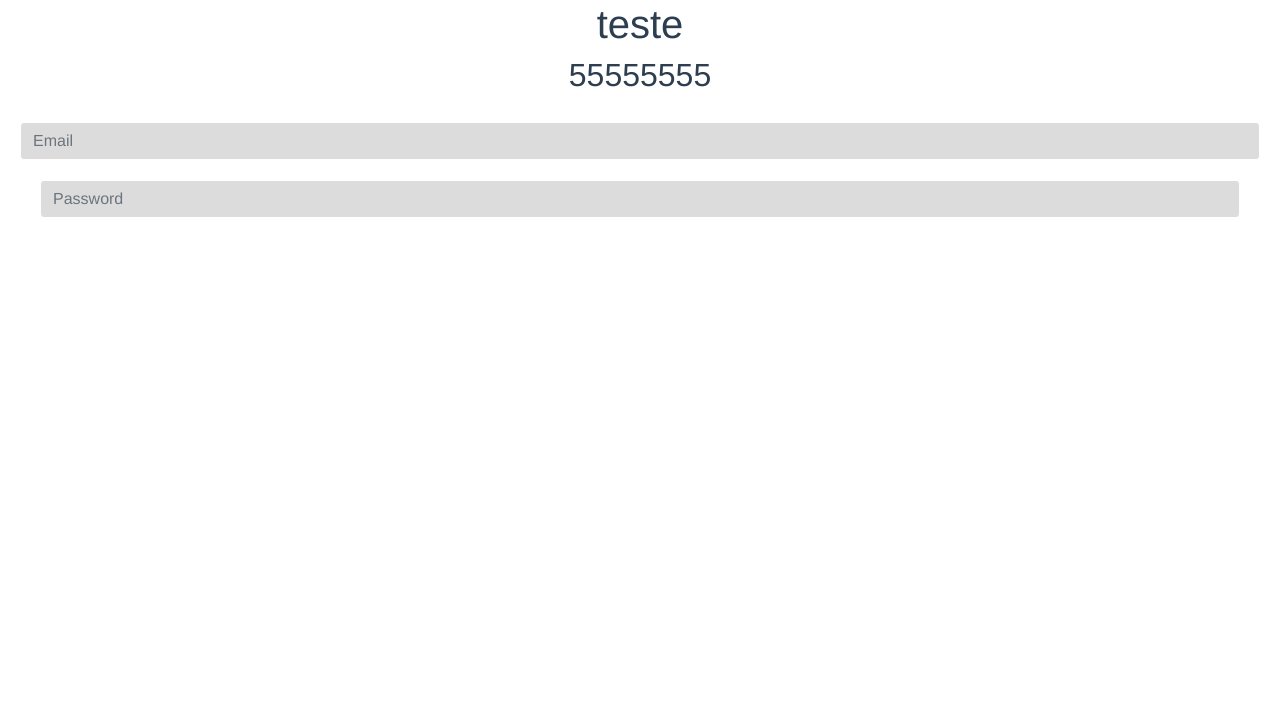
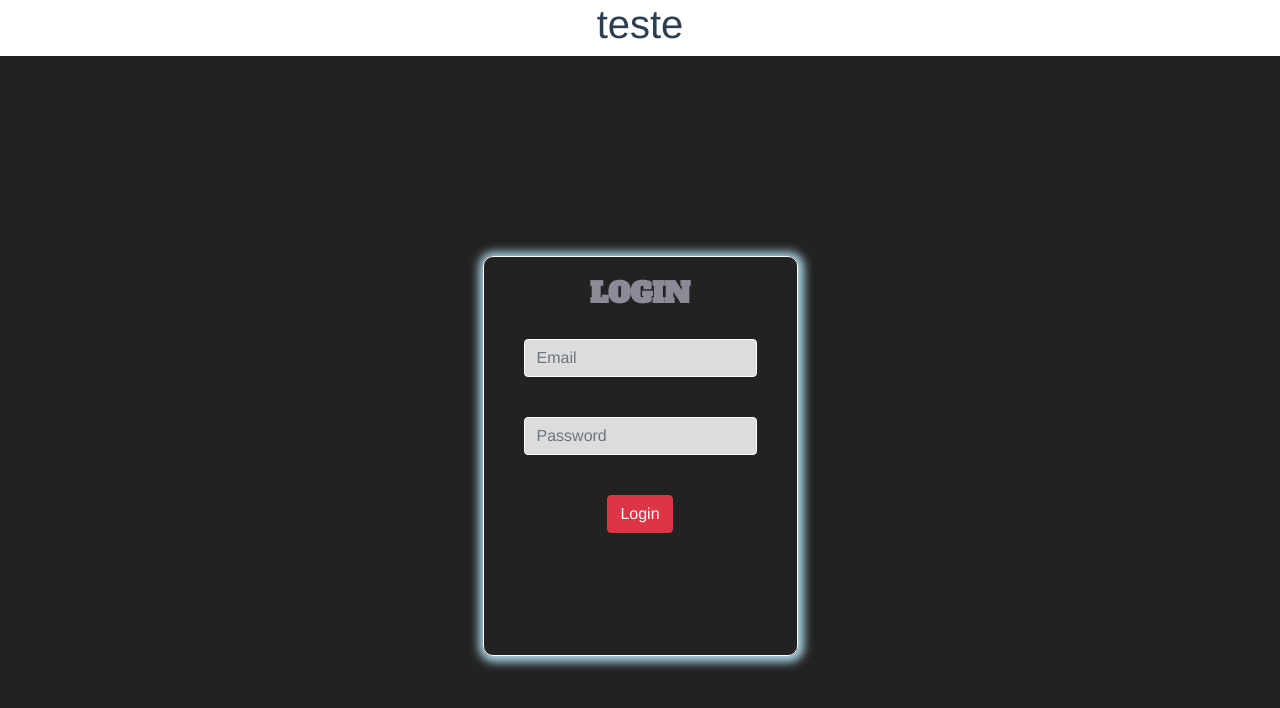
Before and after one commit to joaohenryquecunha/g-ponto, a Vue app: page /login in a window 1280 px wide. Shown: the top 708 px of the page. Built offline with nearby package versions, Linux system fonts and the light colour scheme.

Commit message:
fix - Login-cadastro

```diff
--- a/src/App.vue
+++ b/src/App.vue
@@ -5,7 +5,7 @@
 </template>
 
 <style lang="scss">
-@import 'assets/css/main.css';
+@import "@/assets/css/main.css";
 #app {
   font-family: Avenir, Helvetica, Arial, sans-serif;
   -webkit-font-smoothing: antialiased;
--- a/src/assets/css/main.css
+++ b/src/assets/css/main.css
@@ -14,5 +14,49 @@
     --colorRed: #ff1100;
     --colorRedBG: rgba(158, 12, 2, 0.1);
     --colorBoxShadow: rgba(0, 0, 0, 0.05);
+    --colorHover1:rgb(0, 255, 115);
+    --colorHover2:rgb(0, 255, 191);
+    --colorHover3:rgb(0, 255, 85);
 
 }
+@import url('https://fonts.googleapis.com/css2? family= Alfa+Slab+One & display=swap');
+
+.container-cadastro:hover {
+  box-shadow: 1px 1px 10px 5px  rgba(0, 0, 0, 0.2);
+  transition: box-shadow 0.3s ease-in-out;
+  animation: changeColor 3s infinite alternate;
+}
+
+@keyframes changeColor {
+  0% {
+      box-shadow: 1px 1px 10px 5px  var(--colorHover1);
+  }
+  50% {
+      box-shadow: 1px 1px 10px 5px  var(--colorHover2);
+  }
+  100% {
+      box-shadow: 1px 1px 10px 5px  var(--colorHover3);
+  }
+}
+
+
+.container-cadastro {
+    margin: auto;
+    padding: 20px;
+    height: 50vh;
+    border: 1px solid white;
+    border-radius: 10px;
+    box-shadow: 1px 1px 10px 5px  lightblue;
+
+  }
+
+  #input {
+    background: gainsboro;
+    border: 1px solid white;
+
+  }
+  .inputs {
+    color: black;
+    padding: 20px;
+    border-radius: 5px;
+  }
--- a/src/components/Cadastro.vue
+++ b/src/components/Cadastro.vue
@@ -2,6 +2,9 @@
   <div class="container">
     <div class="container-cadastro">
       <b-form @submit.prevent="onSubmit">
+        <div class="text-forms">
+          <h3>CADASTRE-SE</h3>
+        </div>
         <div class="inputs">
           <b-form-input
             id="input"
@@ -92,30 +95,25 @@ export default {
 };
 </script>
 
-<style scoped>
+<style scoped lang="scss">
+@import url('https://fonts.googleapis.com/css2? family= Alfa+Slab+One & display=swap');
+
 .container {
   max-width: 1920px;
   height: 100vh;
   display: flex;
   text-align: center;
-  background-image: url("/src/assets/icons/Pontos.jpg");
-  background-size: cover;
+  background-color: #222;
+
+
 }
-.container-cadastro {
-  margin: auto;
-  padding: 20px;
-  height: 50vh;
-  border: 1px solid white;
-  border-radius: 10px;
-}
+.text-forms{
+    color: var(--colorGray-2);
 
-#input {
-  background: gainsboro;
-  border: 1px solid white;
-}
-.inputs {
-  color: black;
-  padding: 20px;
-  border-radius: 5px;
-}
+  }h3{
+    font-weight: 900;
+    font-family: 'Alfa Slab One', serif;;
+  }
+
+
 </style>
--- a/src/components/Login.vue
+++ b/src/components/Login.vue
@@ -1,7 +1,9 @@
 <template>
-  <div>
-    <h2>55555555</h2>
-
+  <div class="container">
+    <div class="container-cadastro">
+      <div class="text-forms">
+          <h3>LOGIN</h3>
+        </div>
       <div class="inputs">
             <b-form-input
               id="input"
@@ -9,6 +11,7 @@
               placeholder="Email"
               required
             ></b-form-input>
+          </div>
       <div class="inputs">
            <b-form-input
              id="input"
@@ -16,6 +19,11 @@
              placeholder="Password"
              required
            ></b-form-input>
+          </div>
+          <div class="inputs">
+          <b-button class="button-cadastro" type="submit"  variant="danger"
+            >Login</b-button
+          >
         </div>
     </div>
   </div>
@@ -57,29 +65,22 @@ export default {
 </script>
 
 <style scoped>
+@import url('https://fonts.googleapis.com/css2? family= Alfa+Slab+One & display=swap');
+
 .container {
   max-width: 1920px;
   height: 100vh;
   display: flex;
   text-align: center;
-  background-image: url("/src/assets/icons/Pontos.jpg");
-  background-size: cover;
-}
-.container-cadastro {
-  margin: auto;
-  padding: 20px;
-  height: 50vh;
-  border: 1px solid white;
-  border-radius: 10px;
+  background-color: #222;
+
 }
 
-#input {
-  background: gainsboro;
-  border: 1px solid white;
-}
-.inputs {
-  color: black;
-  padding: 20px;
-  border-radius: 5px;
+.text-forms{
+    color: var(--colorGray-2);
+
+  }h3{
+    font-weight: 900;
+    font-family: 'Alfa Slab One', serif;;
   }
 </style>
```
Also changed, not shown: src/assets/icons/gponto1.jpeg (added). Lines whose indentation alone changed are shown as unchanged.
